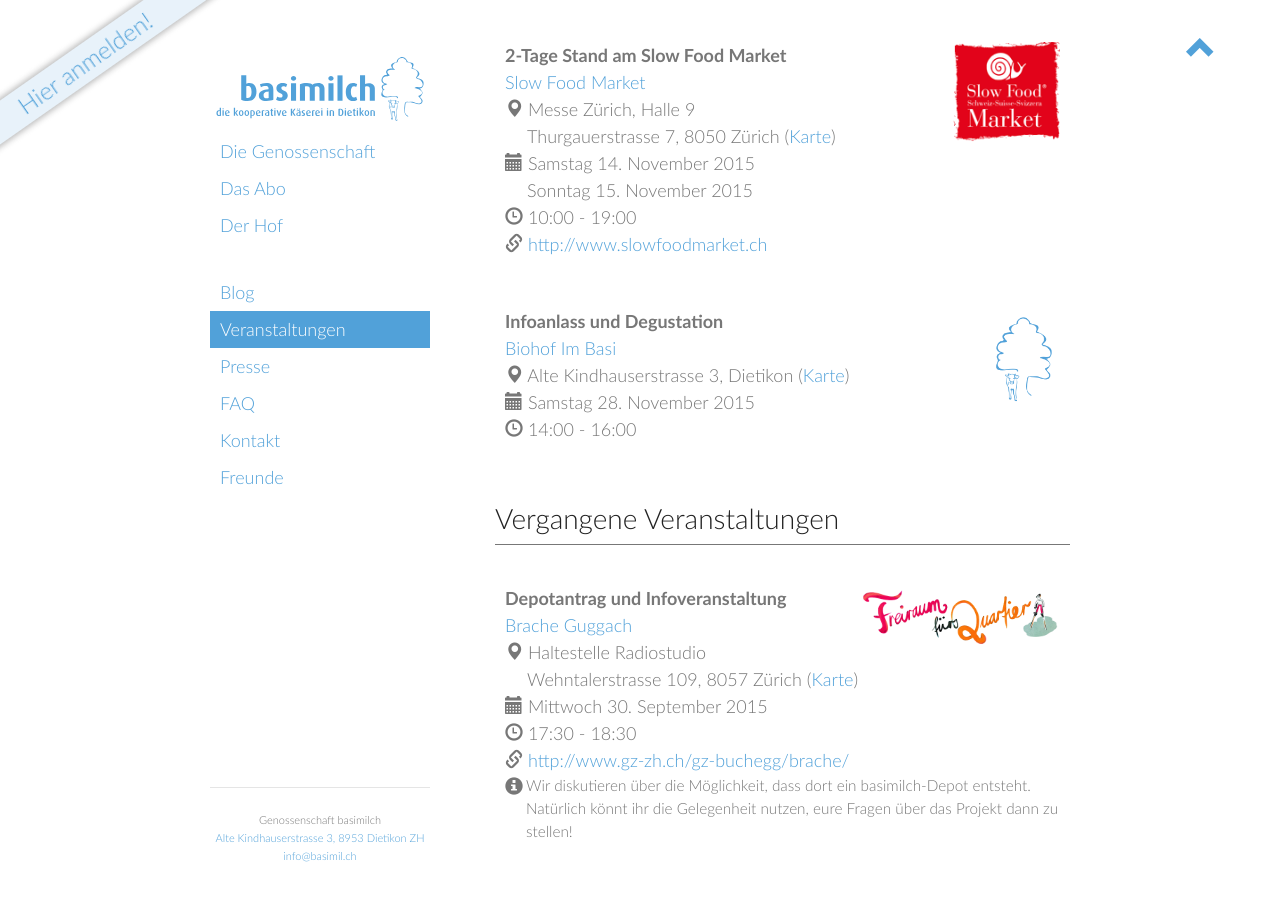
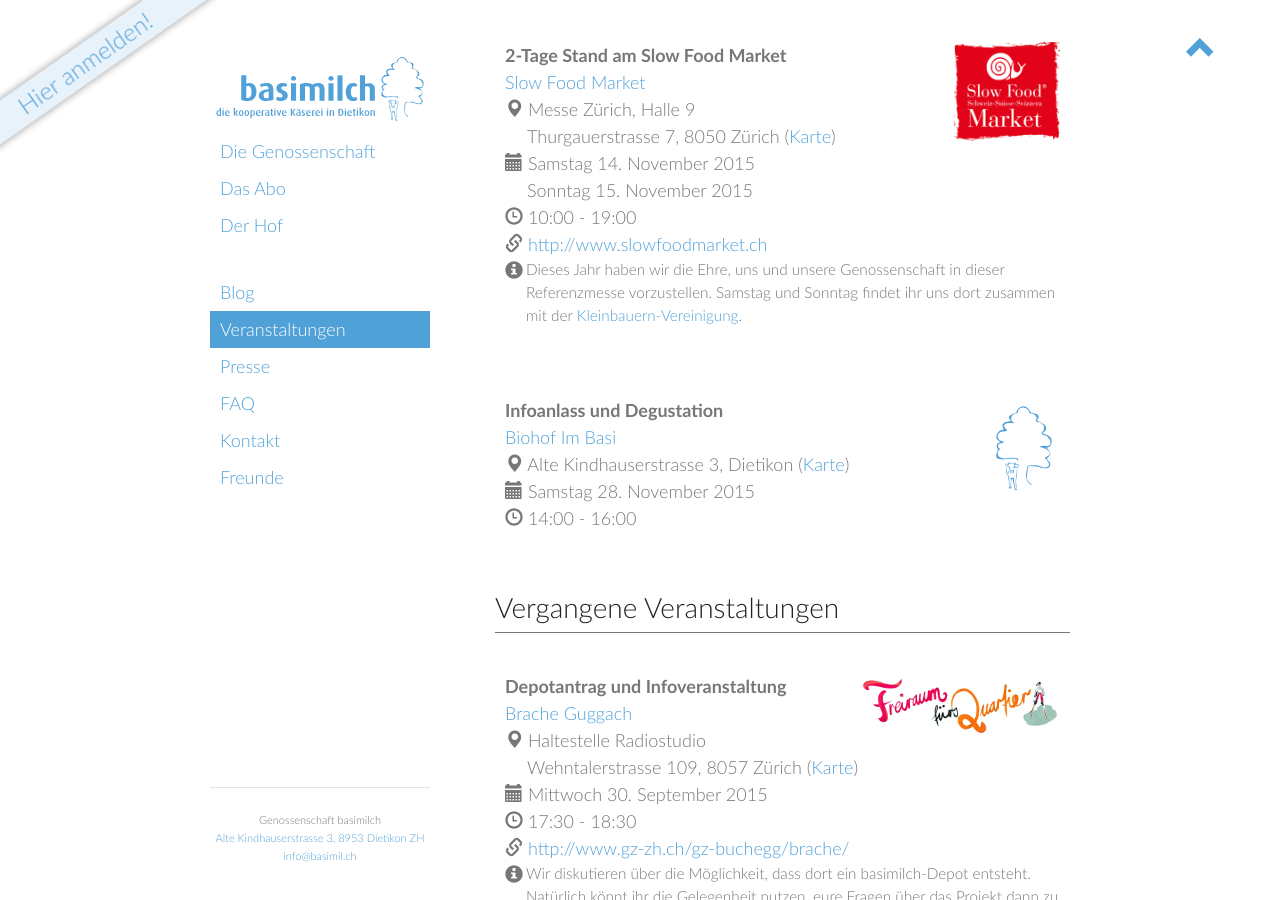
Before and after one commit to vryser/basimilch.github.io, a Jekyll site: the page built from pages/040-veranstaltungen.md, in a window 1280 px wide and 900 px high, scrolled down 968 px. Built offline with Jekyll 4.4.1, drawn with Linux system fonts in a browser that asks for light colours.

Commit message:
new: add description in event 'Slow Food'

```diff
--- a/_data/events.yml
+++ b/_data/events.yml
@@ -98,6 +98,11 @@
   address_2:  Thurgauerstrasse 7, 8050 Zürich
   map_url:    https://www.google.ch/maps/place/Thurgauerstrasse+7+8050+Zürich+Switzerland
   url:        http://www.slowfoodmarket.ch
+  info: >
+    Dieses Jahr haben wir die Ehre, uns und unsere Genossenschaft in
+    dieser Referenzmesse vorzustellen. Samstag und Sonntag findet ihr
+    uns dort zusammen mit der
+    [Kleinbauern-Vereinigung](/freunde/#kleinbauern-vereinigung).
 
 - title:      Infoanlass und Degustation
   start:      2015-11-28 14:00:00 +0200
```
